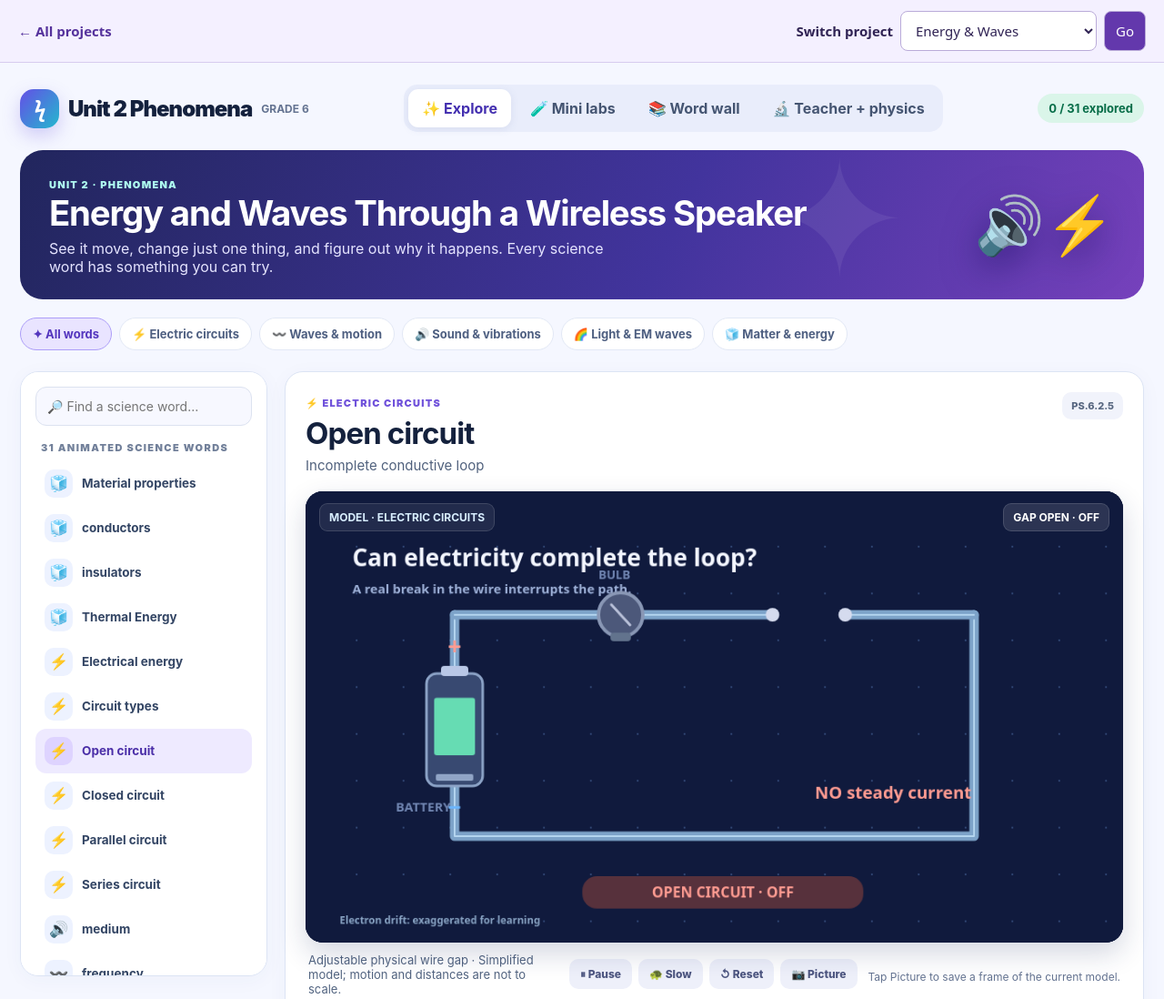
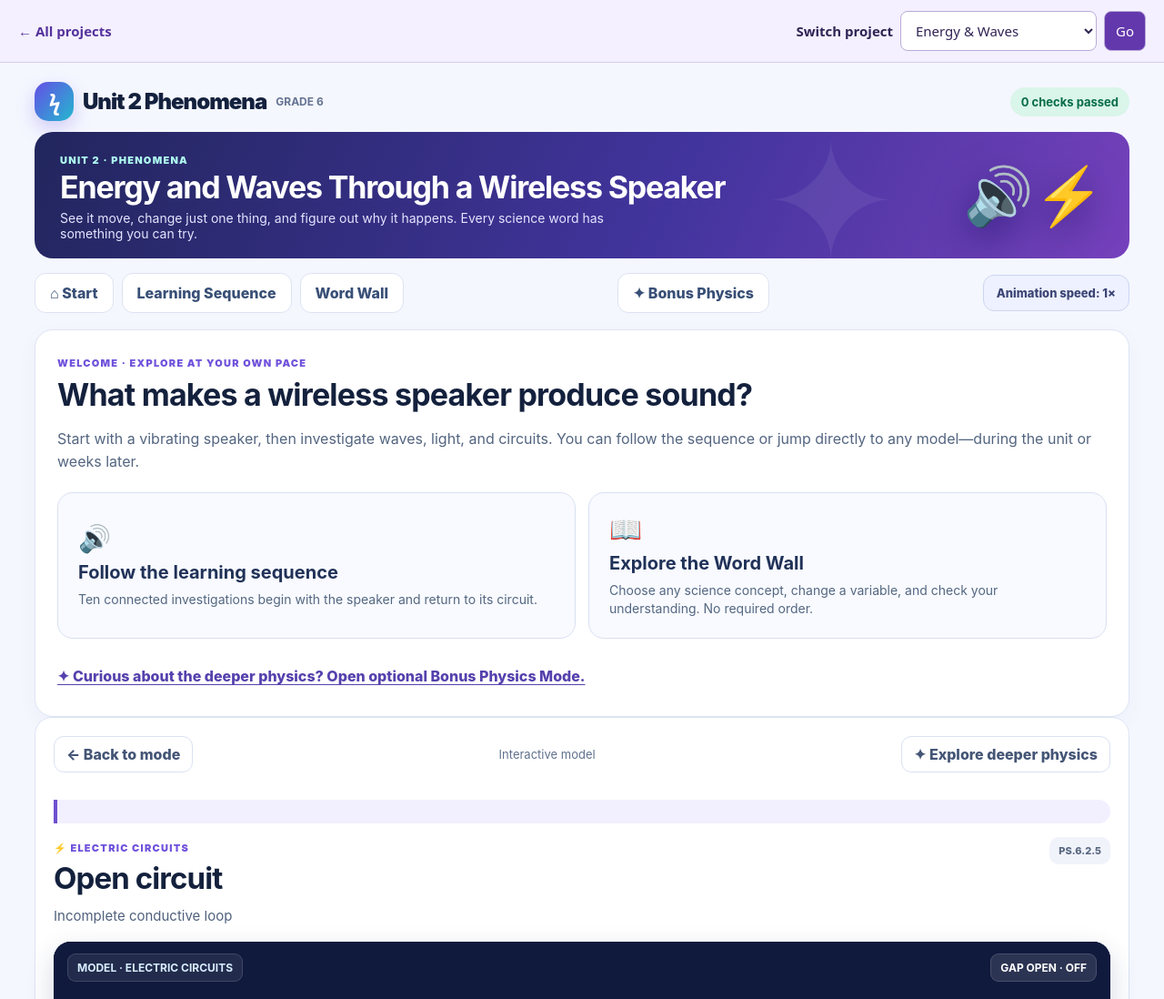
Before and after one commit to HugeForestB/sparklab-mobile, a plain HTML site: page projects/energy-and-waves/index.html in a window 1280 px wide. Shown: the top 1098 px of the page at 91% size. Drawn offline with Linux system fonts and the light colour scheme.

Commit message:
Wire redesigned modes and shared playback speed into existing application

```diff
--- a/projects/energy-and-waves/index.html
+++ b/projects/energy-and-waves/index.html
@@ -41,7 +41,7 @@
 .stageCaption{font-size:13px}
 }
 @media(max-width:390px){.shell{padding:9px}.brand{font-size:20px}.nav{gap:3px;padding:3px}.nav button{padding:9px 6px;font-size:11px}.hero p{font-size:12px}}
-</style></head><body><div class="shell">
+</style><link rel="stylesheet" href="redesign.css"></head><body><div class="shell">
 <header class="topbar"><div class="brand"><span class="brandmark">ϟ</span> Unit 2 Phenomena <span style="font-size:12px;color:#647391;font-weight:700;letter-spacing:0">GRADE 6</span></div><div class="nav" aria-label="Main navigation"><button data-page="explore" class="active">✨ Explore</button><button data-page="labs">🧪 Mini labs</button><button data-page="wall">📚 Word wall</button><button data-page="teacher">🔬 Teacher + physics</button></div><div class="topright"><span class="progressdot" id="progressText">0 / 31 explored</span></div></header>
 <section class="hero"><div><div class="hint" style="color:#aefbf0">UNIT 2 · PHENOMENA</div><h1>Energy and Waves Through a Wireless Speaker</h1><p>See it move, change just one thing, and figure out why it happens. Every science word has something you can try.</p></div><div class="heroicon" aria-hidden="true">🔊⚡</div></section>
 <div id="labPills" class="labrow"></div>
@@ -246,10 +246,11 @@ function drawSurface(w,v,t){stageHeader('Surface waves move along a boundary','A
 function renderStage(w,v,t,opts){stageBg();switch(w.scene){case'circuit':drawCircuit(w,v,t,opts);break;case'parallel':drawParallel(w,v,t,opts);break;case'series':drawSeries(w,v,t,opts);break;case'battery':drawBattery(w,v,t);break;case'electrical':drawElectrical(w,v,t);break;case'matter':drawMatter(w,v,t);break;case'conduct':drawConduct(w,v,t);break;case'insulate':drawInsulate(w,v,t);break;case'thermal':drawThermal(w,v,t);break;case'wave':drawWave(w,v,t);break;case'longitudinal':drawLongitudinal(w,v,t);break;case'sound':drawSound(w,v,t);break;case'vibration':drawVibration(w,v,t);break;case'medium':drawMedium(w,v,t);break;case'em':drawEM(w,v,t);break;case'spectrum':drawSpectrum(w,v,t);break;case'light':drawLight(w,v,t);break;case'refraction':drawRefraction(w,v,t);break;case'absorb':drawOptics('absorb',w,v,t);break;case'transmit':drawOptics('transmit',w,v,t);break;case'reflect':drawOptics('reflect',w,v,t);break;case'optics':drawOptics(v===0?'reflect':'transmit',w,v,t);break;case'types':drawTypes(w,v,t);break;case'seismic':drawSeismic(w,v,t);break;case'surface':drawSurface(w,v,t);break;default:stageHeader('Explore a science idea',w.term)} }
 function stageState(w,v){if(w.scene==='circuit'){let gap=w.term==='Circuit types'?(v===1?0:v===0?18:0):v;return w.term==='Circuit types'?displayVal(w,v):gap===0?'CONTACT MADE · ON':'GAP OPEN · OFF'}if(w.scene==='medium')return v===2?'VACUUM · NO SOUND':'MEDIUM · SOUND CAN TRAVEL';return displayVal(w,v)}
 function draw(){let w=term(),v=val(w);if(window.innerWidth<=800){mobileRender(w,v,state.time)}else{renderStage(w,v,state.time,{charges:state.charges,field:state.field,changed:state.gapChangeAt,advanced:state.advanced})}$('stageStatus').textContent=stageState(w,v)}
-function tick(ms){if(!state.lastFrame)state.lastFrame=ms;let dt=clamp((ms-state.lastFrame)/1000,0,.05);state.lastFrame=ms;if(!state.paused){state.time+=dt*(state.slow?.28:1);if(state.page==='explore')draw()}requestAnimationFrame(tick)}
+function tick(ms){if(!state.lastFrame)state.lastFrame=ms;let dt=clamp((ms-state.lastFrame)/1000,0,.05);state.lastFrame=ms;if(!state.paused){state.time+=dt*(state.speedMultiplier??(state.slow?.28:1));if(state.page==='explore')draw();if(state.page==='redesign-bonus'&&window.EnergyBonus)window.EnergyBonus.tick()}requestAnimationFrame(tick)}
 // Used by local GIF export workflow. The renderer is deterministic; no screenshot is needed for normal use.
 window.__sparkCapture=(index,time,width=640,height=360)=>{const originalW=C.width,originalH=C.height;C.width=width;C.height=height;ctx.setTransform(width/960,0,0,height/530,0,0);let w=WORDS[index];renderStage(w,w.default,time,{charges:true,field:true,changed:0,advanced:false});let url=C.toDataURL('image/png');C.width=originalW;C.height=originalH;ctx.setTransform(1,0,0,1,0,0);draw();return url};
 function init(){populate();const reduced=matchMedia('(prefers-reduced-motion: reduce)').matches;if(reduced){state.paused=true;$('play').textContent='▶ Play';$('play').setAttribute('aria-pressed','true')}refresh();requestAnimationFrame(tick)}
 init();
 </script><script src="../../assets/project-switcher.js" defer></script>
+<script src="frequency.js"></script><script src="material.js"></script><script src="bonus.js"></script><script src="redesign.js"></script>
 </body></html>
```
